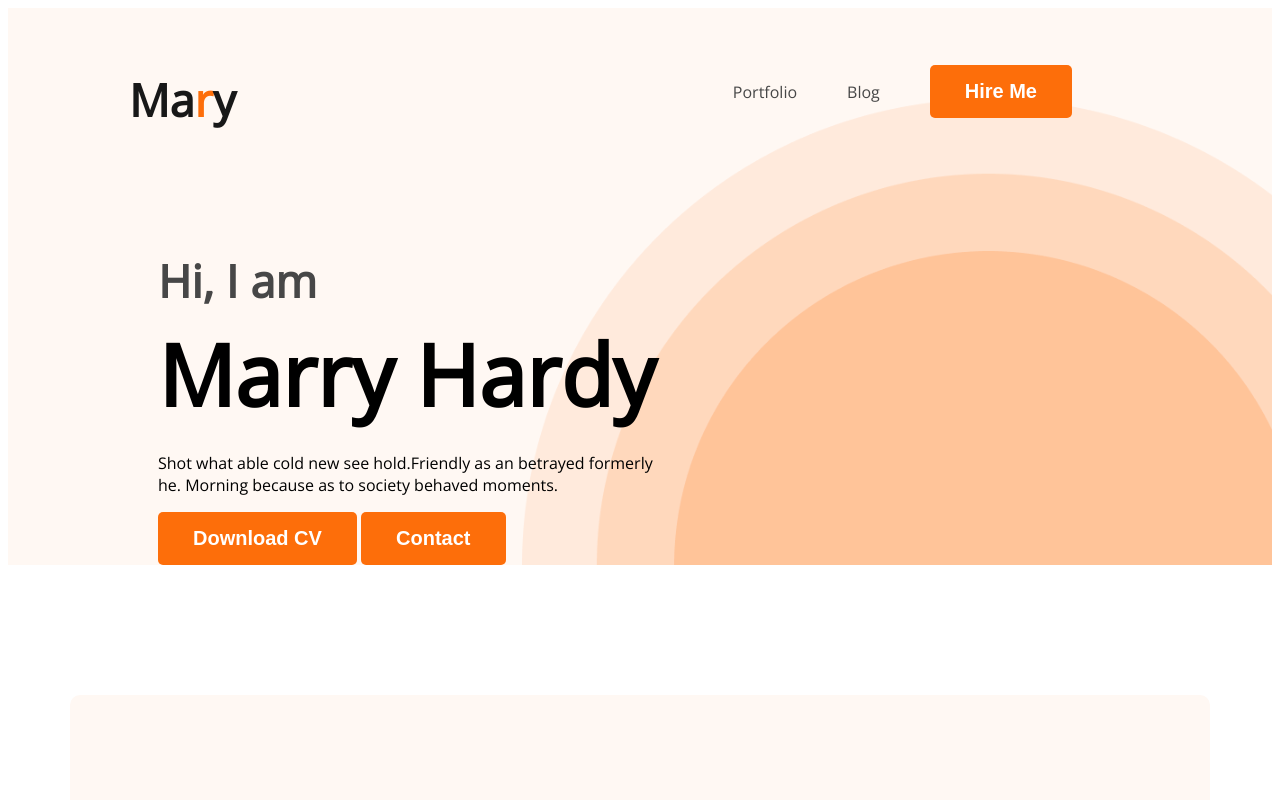
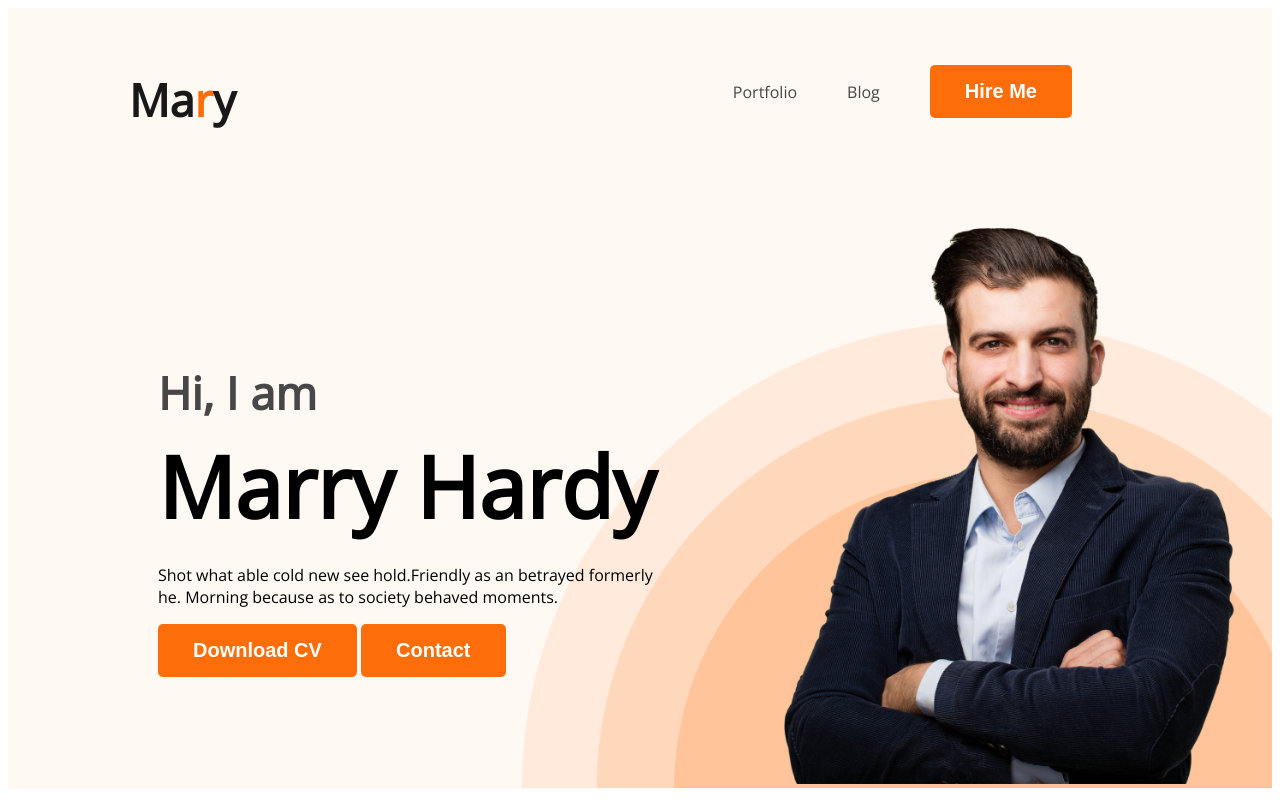
Before and after one commit to mdOmarfaruk151/personal-portfolio-website, a plain HTML site: page index.html in a window 1280 px wide. Shown: the top 800 px of the page. Drawn offline with nearby package versions, Linux system fonts and the light colour scheme; the site is published under a folder, as on GitHub Pages, so addresses that start at the root find nothing.

Commit message:
solve img path error

```diff
--- a/index.html
+++ b/index.html
@@ -39,7 +39,7 @@
             </div>
             <!-- header banner image right -->
              <div>
-                <img class="profile-pic" src="/images/hardy.png" alt="">
+                <img class="profile-pic" src="./images/hardy.png" alt="">
              </div>
          </div>
     </header>
```
